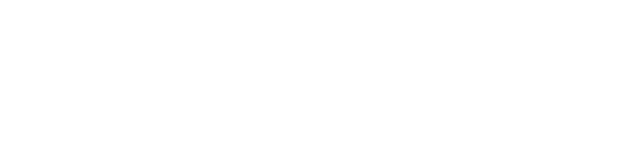
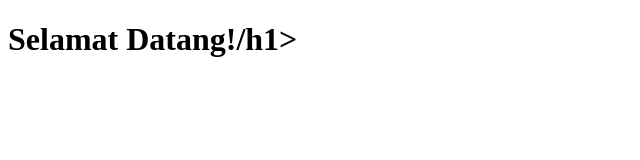
Before and after one commit to ronaldsimamora/GKKI, a plain HTML site: page index.html in a window 1280 px wide. Shown: the whole page, without its empty margins (0-640 px from the left). Drawn offline with Linux system fonts and the light colour scheme.

Commit message:
Update index.html

```diff
--- a/index.html
+++ b/index.html
@@ -4,5 +4,6 @@
   <title>GKKI - Gereja Kristen Karisma Indonesia</title>
 </head>
 <body>
+  <h1>Selamat Datang!/h1>
 </body>
 </html>
```
